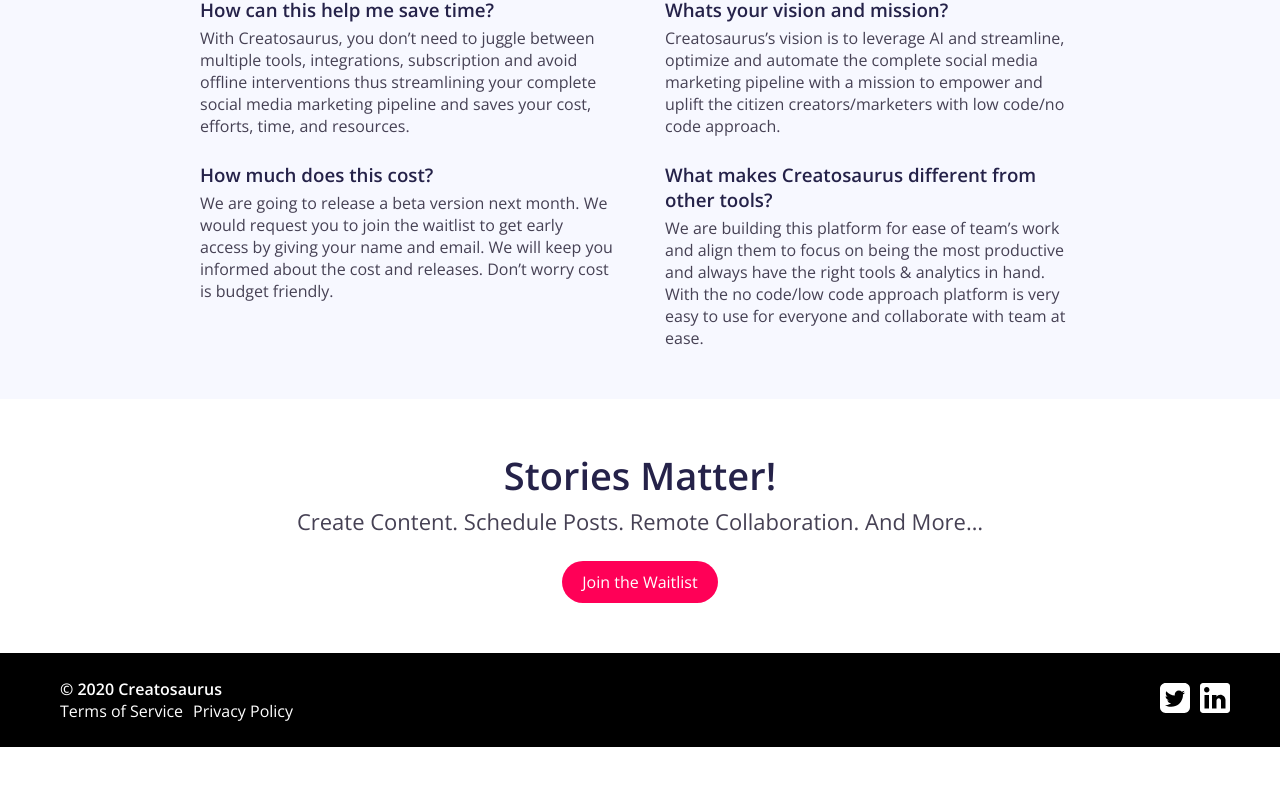
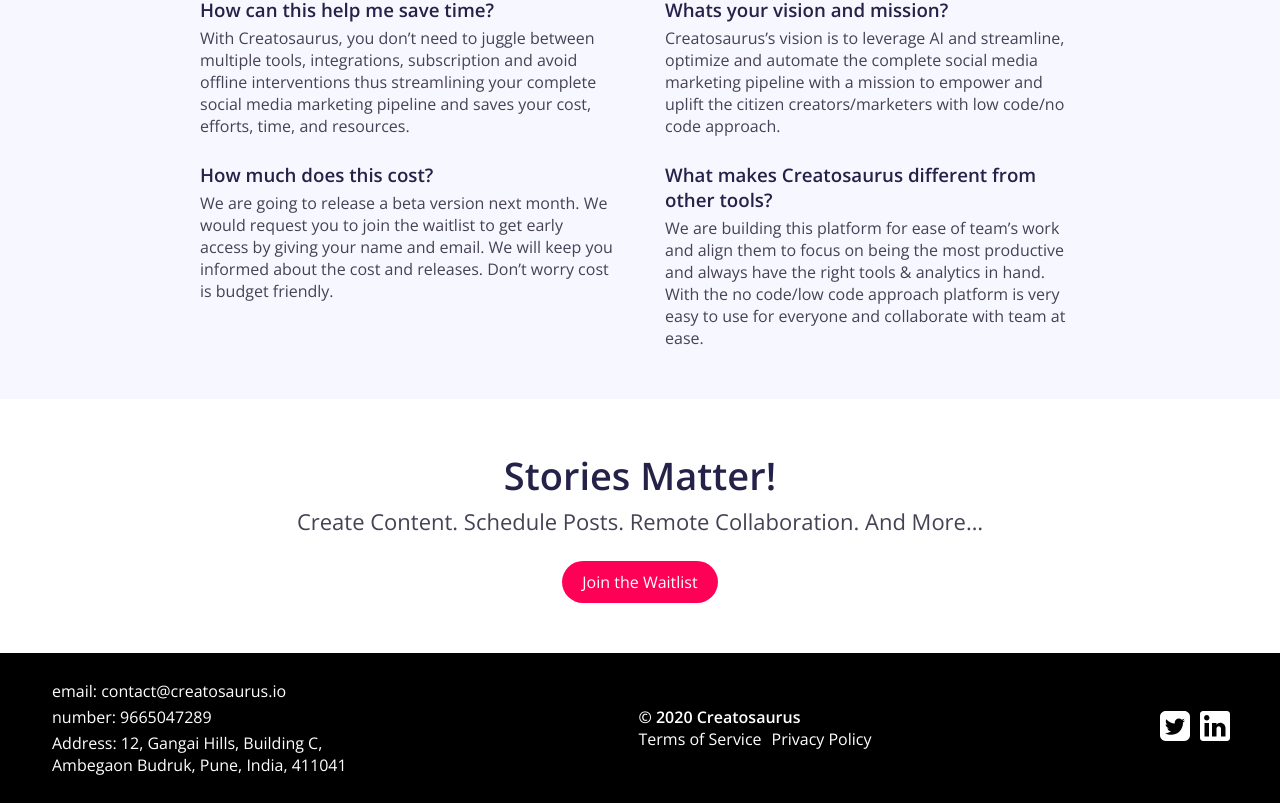
Before and after one commit to mayur-gaikwad7474/prelunch, a React (Create React App) app: page / in a window 1280 px wide. Shown: the part 4051-4854 px from the top of the page. Before the commit the page ends 4798 px from the top, so only its background shows below. Built offline with nearby package versions, Linux system fonts and the light colour scheme.

Commit message:
added contact in footer

```diff
--- a/src/components/Home.css
+++ b/src/components/Home.css
@@ -697,6 +697,16 @@
   width: 30px;
 }
 
+footer .row {
+  display: flex;
+  flex-direction: column;
+  width: 300px;
+}
+
+footer .row span {
+  margin: 2px;
+}
+
 @media screen and (max-width: 550px) {
   footer {
     flex-direction: column;
--- a/src/components/Home.js
+++ b/src/components/Home.js
@@ -1,4 +1,4 @@
-import React, {useEffect} from 'react'
+import React, { useEffect } from 'react'
 import './Home.css'
 import Home_image from '../Assets/Home.png'
 import View from '../Assets/360.png'
@@ -203,6 +203,11 @@
             </main>
 
             <footer>
+                <div className="row">
+                    <span>email: contact@creatosaurus.io</span>
+                    <span>number: 9665047289</span>
+                    <span>Address: 12, Gangai Hills, Building C, Ambegaon Budruk, Pune, India, 411041</span>
+                </div>
                 <div>
                     <h4>© 2020 Creatosaurus</h4>
                     <NavLink to="/terms&conditions">Terms of Service</NavLink>
```
Also changed, not shown: 1 other file (tests, documents, lock files or other folders). Lines whose indentation alone changed are shown as unchanged.
